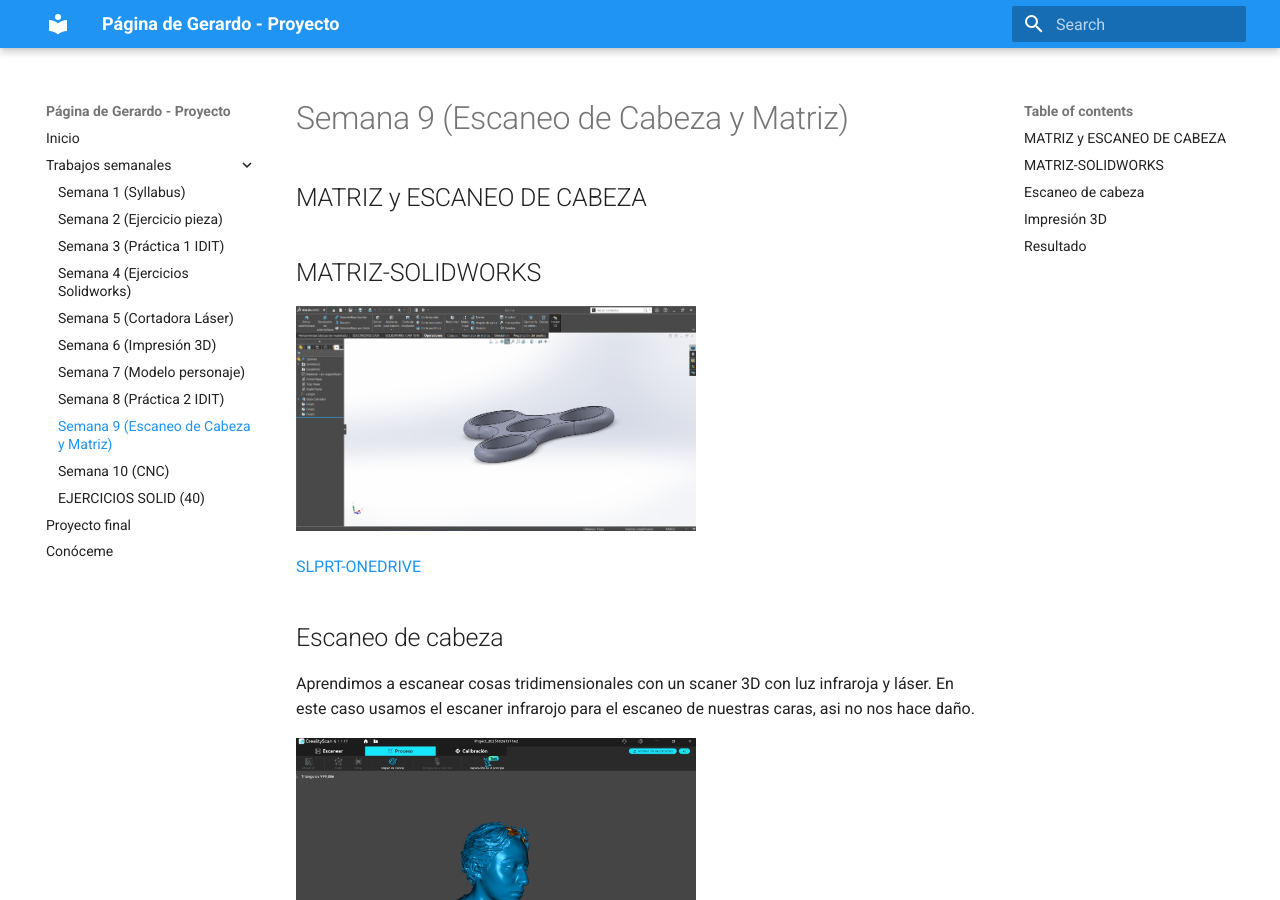
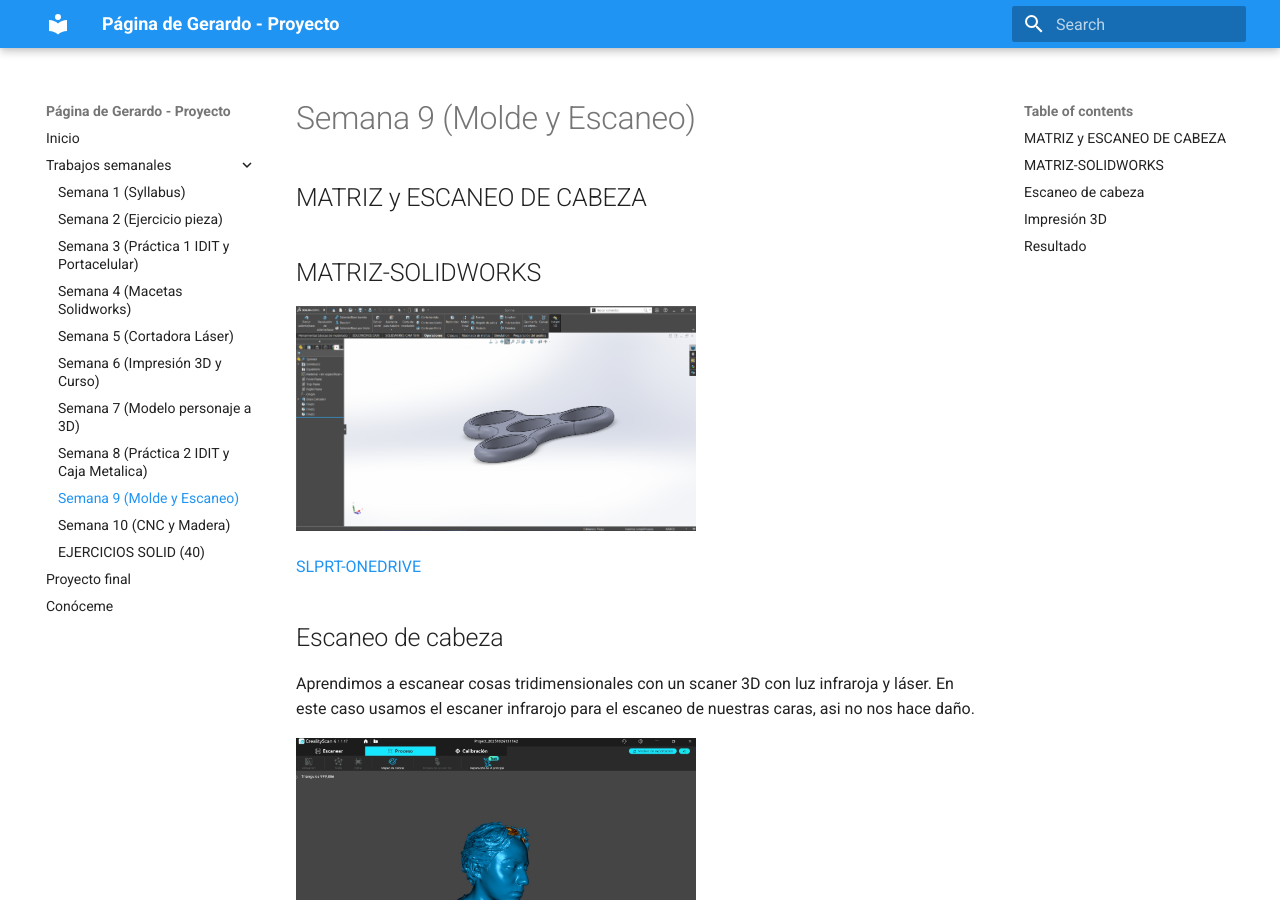
Before and after one commit to Gerardo-Esquivel/PortafolioProyecto, an MkDocs documentation site: the page built from docs/semana9.md, in a window 1280 px wide and 900 px high. Built offline with MkDocs 1.6.1 and Material for MkDocs 9.7.7, drawn with Linux system fonts in a browser that asks for light colours.

Commit message:
Update mkdocs.yml

```diff
--- a/mkdocs.yml
+++ b/mkdocs.yml
@@ -43,14 +43,14 @@ nav:
   - Trabajos semanales:
     - Semana 1 (Syllabus): semana1.md
     - Semana 2 (Ejercicio pieza): semana2.md
-    - Semana 3 (Práctica 1 IDIT): semana3.md
-    - Semana 4 (Ejercicios Solidworks): semana4.md
+    - Semana 3 (Práctica 1 IDIT y Portacelular): semana3.md
+    - Semana 4 (Macetas Solidworks): semana4.md
     - Semana 5 (Cortadora Láser): semana5.md
-    - Semana 6 (Impresión 3D): semana6.md
-    - Semana 7 (Modelo personaje): semana7.md
-    - Semana 8 (Práctica 2 IDIT): semana8.md
-    - Semana 9 (Escaneo de Cabeza y Matriz): semana9.md
-    - Semana 10 (CNC): semana10.md
+    - Semana 6 (Impresión 3D y Curso): semana6.md
+    - Semana 7 (Modelo personaje a 3D): semana7.md
+    - Semana 8 (Práctica 2 IDIT y Caja Metalica): semana8.md
+    - Semana 9 (Molde y Escaneo): semana9.md
+    - Semana 10 (CNC y Madera): semana10.md
     - EJERCICIOS SOLID (40): ejercicios.md
   - Proyecto final: proyecto.md
   - Conóceme: aboutme.md
```
